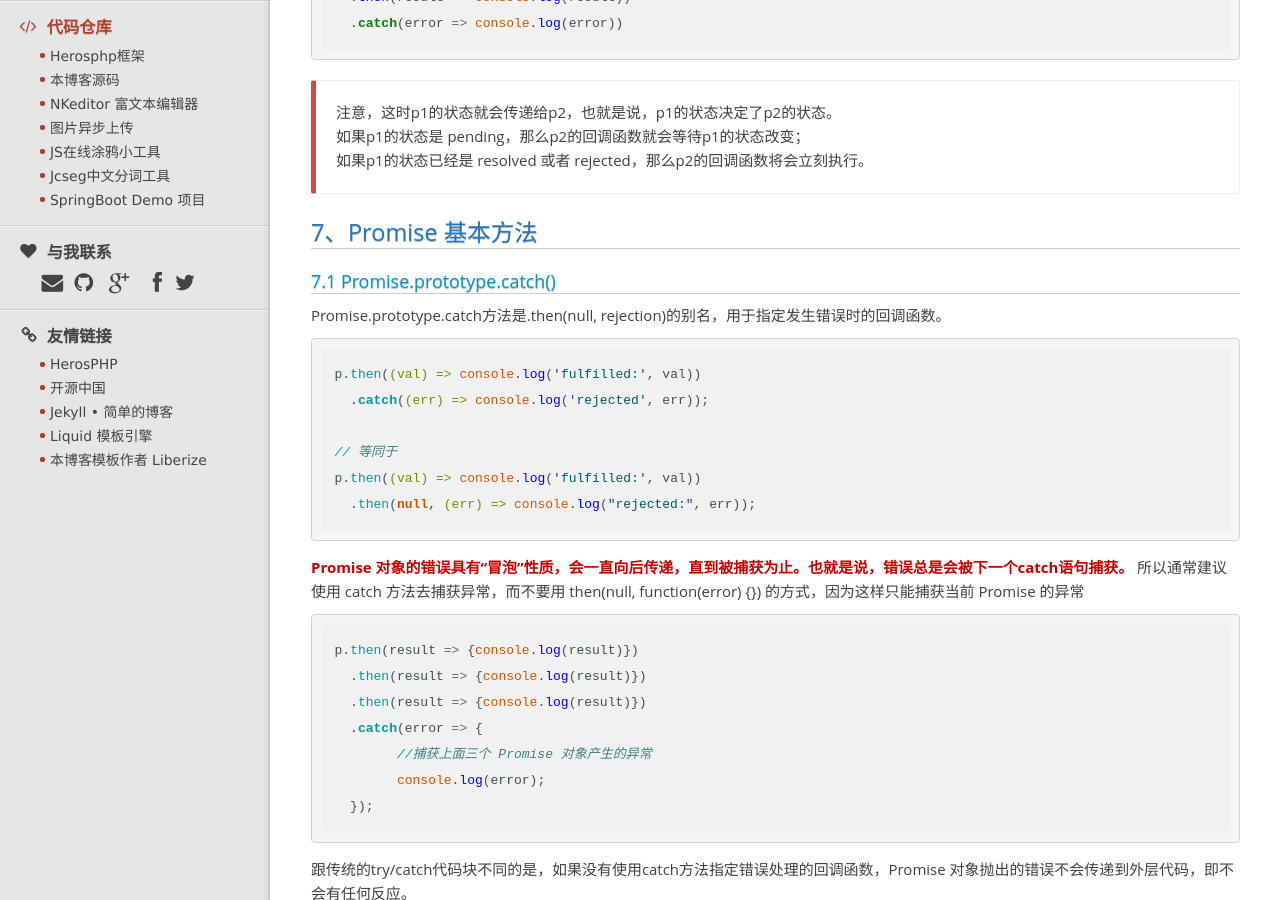
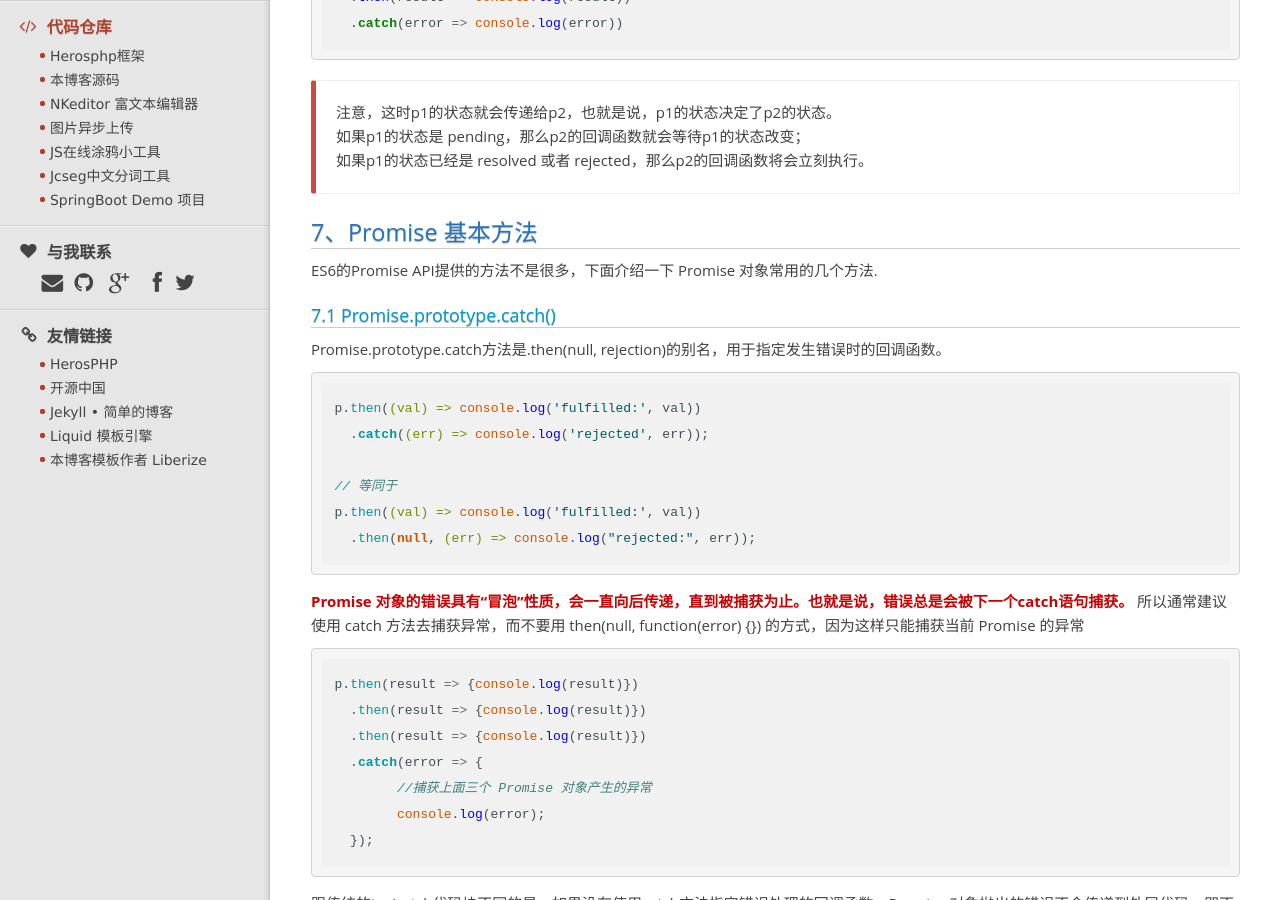
Before and after one commit to FunctFan/blog, a Jekyll site: the page built from _posts/2017/11/2017-11-06-javascript-promise.md, in a window 1280 px wide and 900 px high, scrolled down 8079 px. Built offline with Jekyll 4.4.1, drawn with Linux system fonts in a browser that asks for light colours; comment, search, counter and statistics services are not loaded.

Commit message:
edit a blog 'javascript-promise'

```diff
--- a/_posts/2017/11/2017-11-06-javascript-promise.md
+++ b/_posts/2017/11/2017-11-06-javascript-promise.md
@@ -336,6 +336,8 @@ p2
 7、Promise 基本方法
 ========
 
+ES6的Promise API提供的方法不是很多，下面介绍一下 Promise 对象常用的几个方法.
+
 ## 7.1 Promise.prototype.catch()
 Promise.prototype.catch方法是.then(null, rejection)的别名，用于指定发生错误时的回调函数。
 
```
